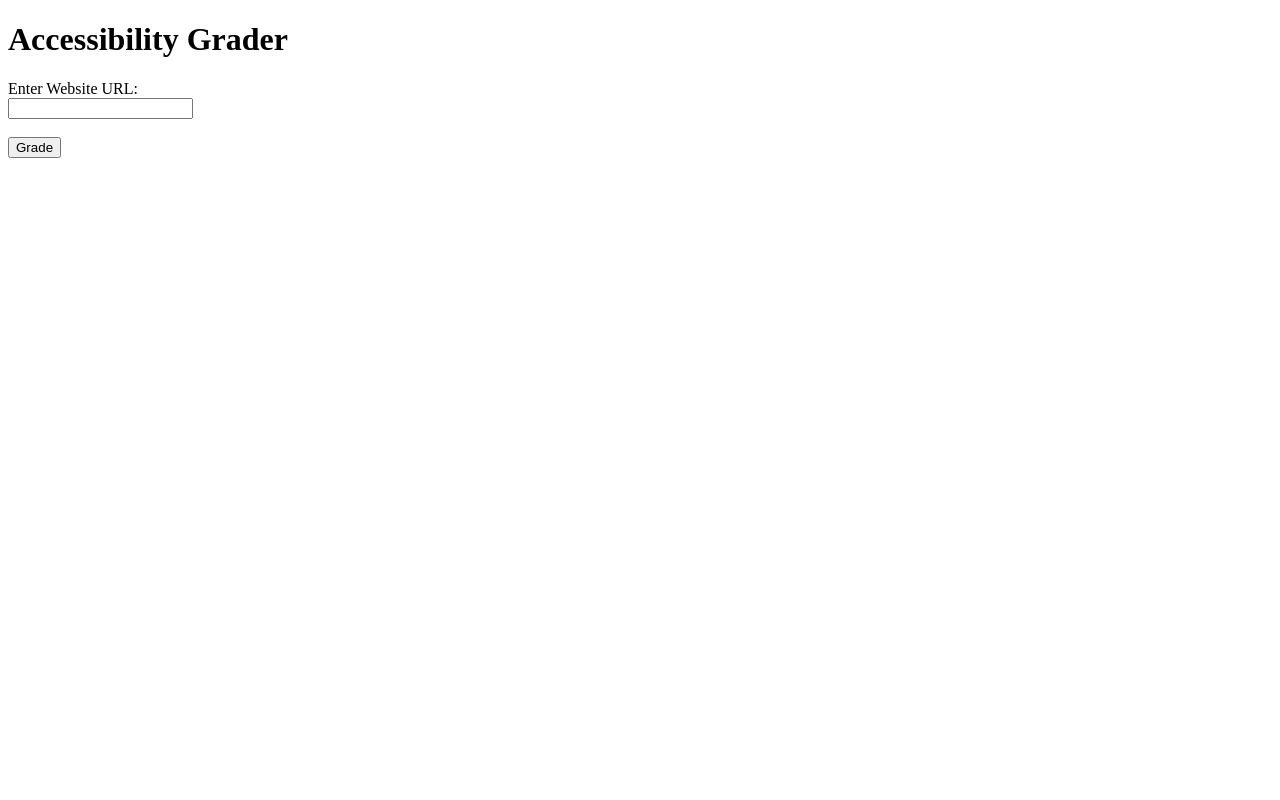
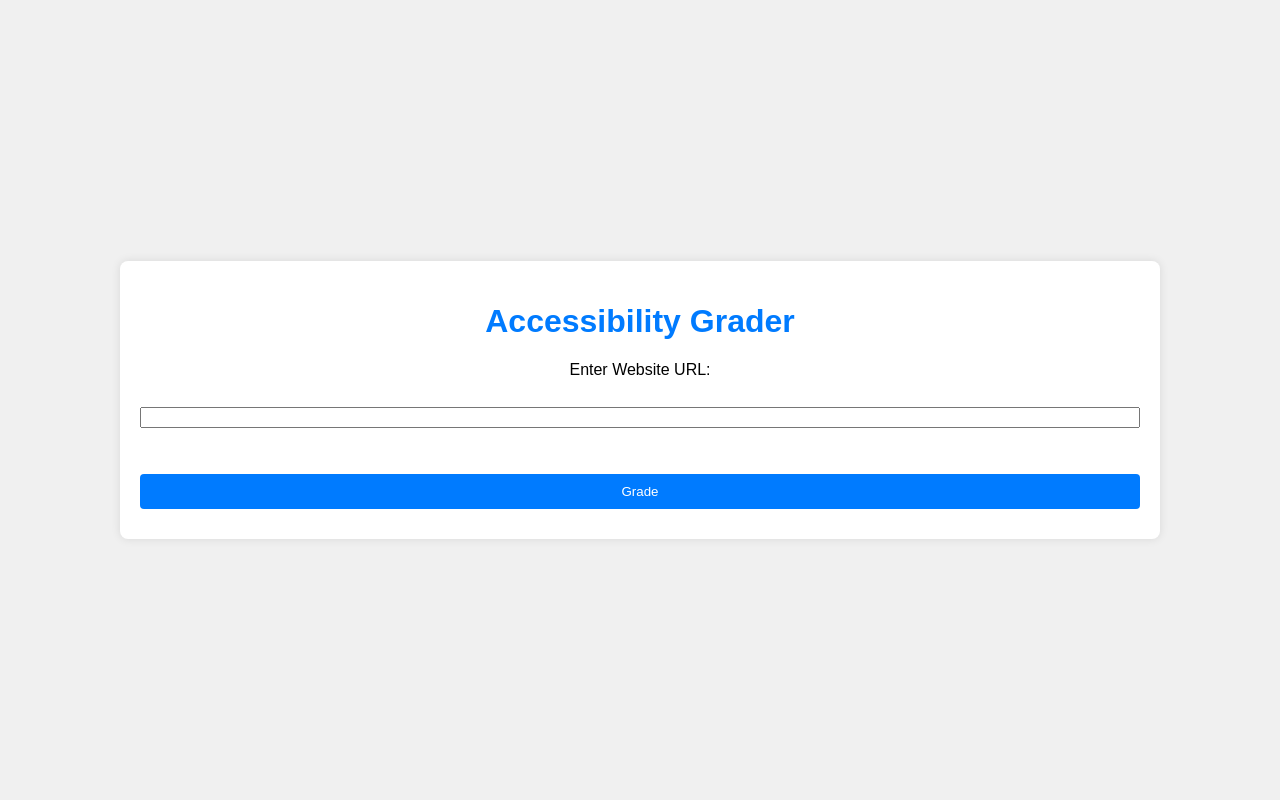
Before and after one commit to wwu-webtech/EART, a Flask app: page / in a window 1280 px wide. Run offline with Flask 3, Linux system fonts and the light colour scheme.

Commit message:
Format and styling improvement

```diff
--- a/main.py
+++ b/main.py
@@ -1,40 +1,9 @@
 # main.py
 
 from flask import Flask, render_template, request
-import requests
-from bs4 import BeautifulSoup
-from accessibility_scorer import calculate_accessibility_scores
+from web_scrap import scrape_website
 
 app = Flask(__name__)
-
-def scrape_website(url):
-    # Send a GET request to the URL
-    response = requests.get(url)
-    # Parse the HTML content
-    soup = BeautifulSoup(response.text, 'html.parser')
-
-    # Extract the name of the page and its title element
-    page_name = soup.find('title').get_text()
-    page_title = soup.title.string
-
-    # Extract the heading structure of the page
-    headings = soup.find_all(['h1', 'h2', 'h3', 'h4', 'h5', 'h6'])
-    heading_structure = [(heading.name, heading.text.strip()) for heading in headings]
-
-    # Extract the alt text on each of the images on the page
-    images = soup.find_all('img')
-    image_alt_text = [(image['src'], image.get('alt')) for image in images]
-
-    # Calculate accessibility scores
-    accessibility_scores = calculate_accessibility_scores(heading_structure, image_alt_text, page_title)
-
-    return {
-        'page_name': page_name,
-        'page_title': page_title,
-        'heading_structure': heading_structure,
-        'image_alt_text': image_alt_text,
-        'accessibility_scores': accessibility_scores
-    }
 
 @app.route('/', methods=['GET', 'POST'])
 def index():
--- /dev/null
+++ b/static/css/styles.css
@@ -0,0 +1,54 @@
+/* styles.css */
+
+/* Global styles */
+body {
+    font-family: Arial, sans-serif;
+    background-color: #f0f0f0;
+    margin: 0;
+    padding: 0;
+    display: flex;
+    justify-content: center;
+    align-items: center;
+    height: 100vh;
+}
+
+.container {
+    width: 100%;
+    max-width: 1000px;
+    margin: auto;
+    padding: 20px;
+    background-color: #fff;
+    border-radius: 8px;
+    box-shadow: 0 0 10px rgba(0, 0, 0, 0.1);
+    height: auto;
+}
+
+
+h1 {
+    color: #007bff;
+    text-align: center;
+}
+
+form {
+    text-align: center;
+}
+
+label, input[type="text"], input[type="submit"] {
+    display: block;
+    width: 100%;
+    box-sizing: border-box;
+    margin-bottom: 10px;
+}
+
+input[type="submit"] {
+    background-color: #007bff;
+    color: #fff;
+    border: none;
+    border-radius: 4px;
+    padding: 10px 20px;
+    cursor: pointer;
+}
+
+input[type="submit"]:hover {
+    background-color: #0056b3;
+}
--- a/templates/index.html
+++ b/templates/index.html
@@ -4,13 +4,16 @@
     <meta charset="UTF-8">
     <meta name="viewport" content="width=device-width, initial-scale=1.0">
     <title>Accessibility Grader</title>
+    <link rel="stylesheet" href="../static/css/styles.css">
 </head>
 <body>
+    <div class="container">
         <h1>Accessibility Grader</h1>
         <form action="/" method="post">
             <label for="url">Enter Website URL:</label><br>
             <input type="text" id="url" name="url"><br><br>
             <input type="submit" value="Grade">
         </form>
+    </div>
 </body>
 </html>
```
Also changed, not shown: templates/result.html (+10 -0 lines), web_scrap.py (added, +56 -0 lines). Lines whose indentation alone changed are shown as unchanged.
